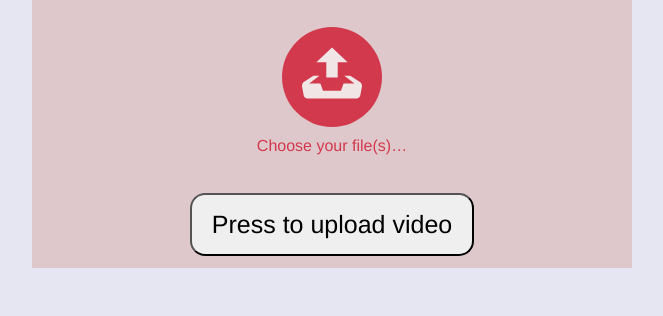
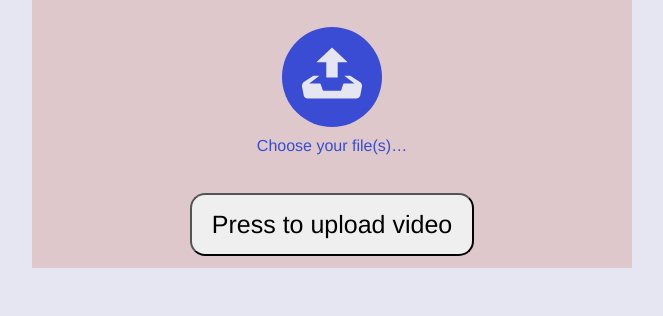
Before and after one commit to Mitchellpkt/choir_uploader, a Flask app: page / in a window 1280 px wide. Shown: the part 493-809 px from the top of the page, without its empty margins (308-971 px from the left). Run offline with Flask 2, Linux system fonts and the light colour scheme.

Commit message:
tweaked style 5

```diff
--- a/app/static/css/component.css
+++ b/app/static/css/component.css
@@ -92,20 +92,20 @@
 /* style 4 */
 
 .inputfile-4 + label {
-    color: #d3394c;
+    color:  #394cd3;
 }
 
 .inputfile-4:focus + label,
 .inputfile-4.has-focus + label,
 .inputfile-4 + label:hover {
-    color: #722040;
+    color: #204072;
 }
 
 .inputfile-4 + label figure {
     width: 100px;
     height: 100px;
     border-radius: 50%;
-    background-color: #d3394c;
+    background-color: #394cd3;
     display: block;
     padding: 20px;
     margin: 0 auto 10px;
@@ -114,13 +114,13 @@
 .inputfile-4:focus + label figure,
 .inputfile-4.has-focus + label figure,
 .inputfile-4 + label:hover figure {
-    background-color: #722040;
+    background-color: #204072;
 }
 
 .inputfile-4 + label svg {
     width: 100%;
     height: 100%;
-    fill: #f1e5e6;
+    fill: #e5e6f1;
 }
 
 
```
